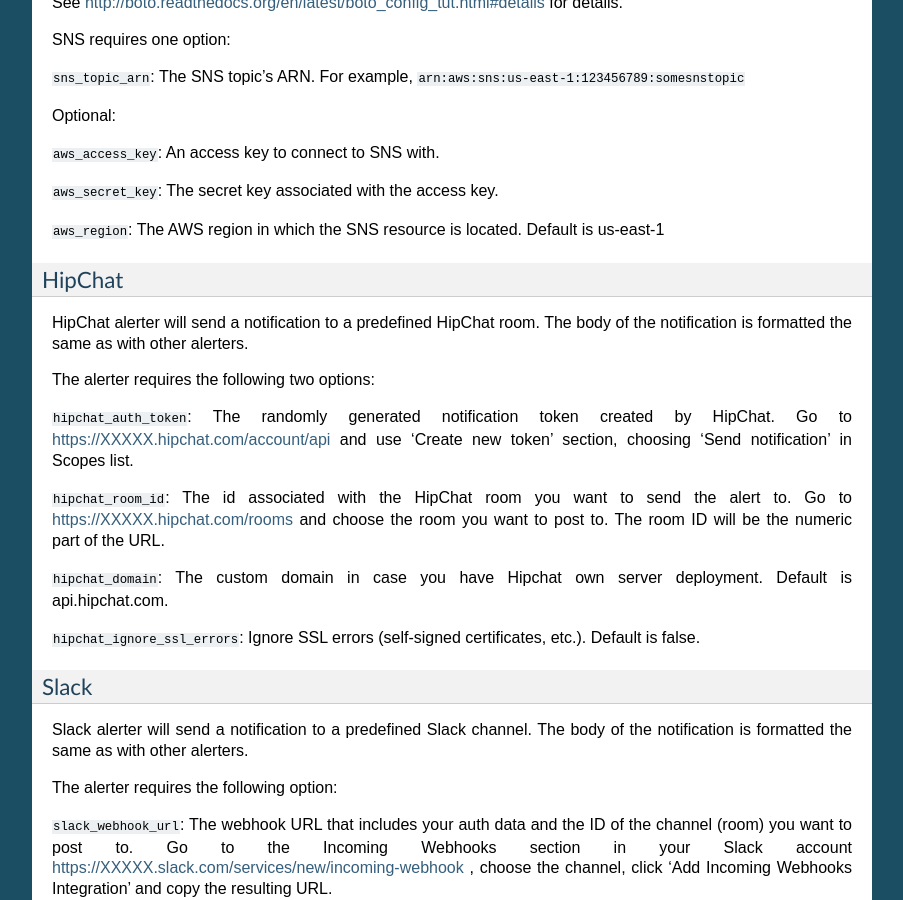
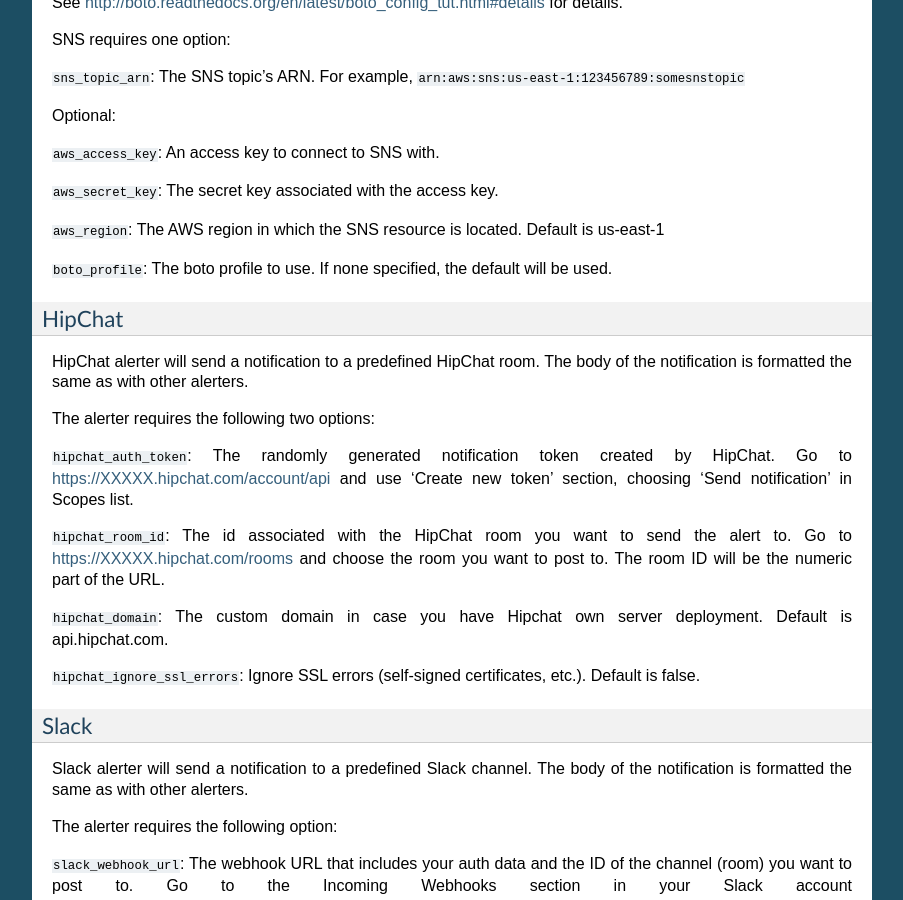
Before and after one commit to Yelp/elastalert, a Sphinx documentation site: the page built from docs/source/ruletypes.rst, in a window 1280 px wide and 900 px high, scrolled down 20118 px. Shown: the whole window, without its empty margins (198-1101 px from the left). Built offline with Sphinx 7.4.7, drawn with Linux system fonts in a browser that asks for light colours.

Commit message:
Updated docs with boto profile option

```diff
--- a/docs/source/ruletypes.rst
+++ b/docs/source/ruletypes.rst
@@ -1067,6 +1067,8 @@
 
 ``aws_region``: The AWS region in which the SNS resource is located. Default is us-east-1
 
+``boto_profile``: The boto profile to use. If none specified, the default will be used.
+
 HipChat
 ~~~~~~~
 
```
